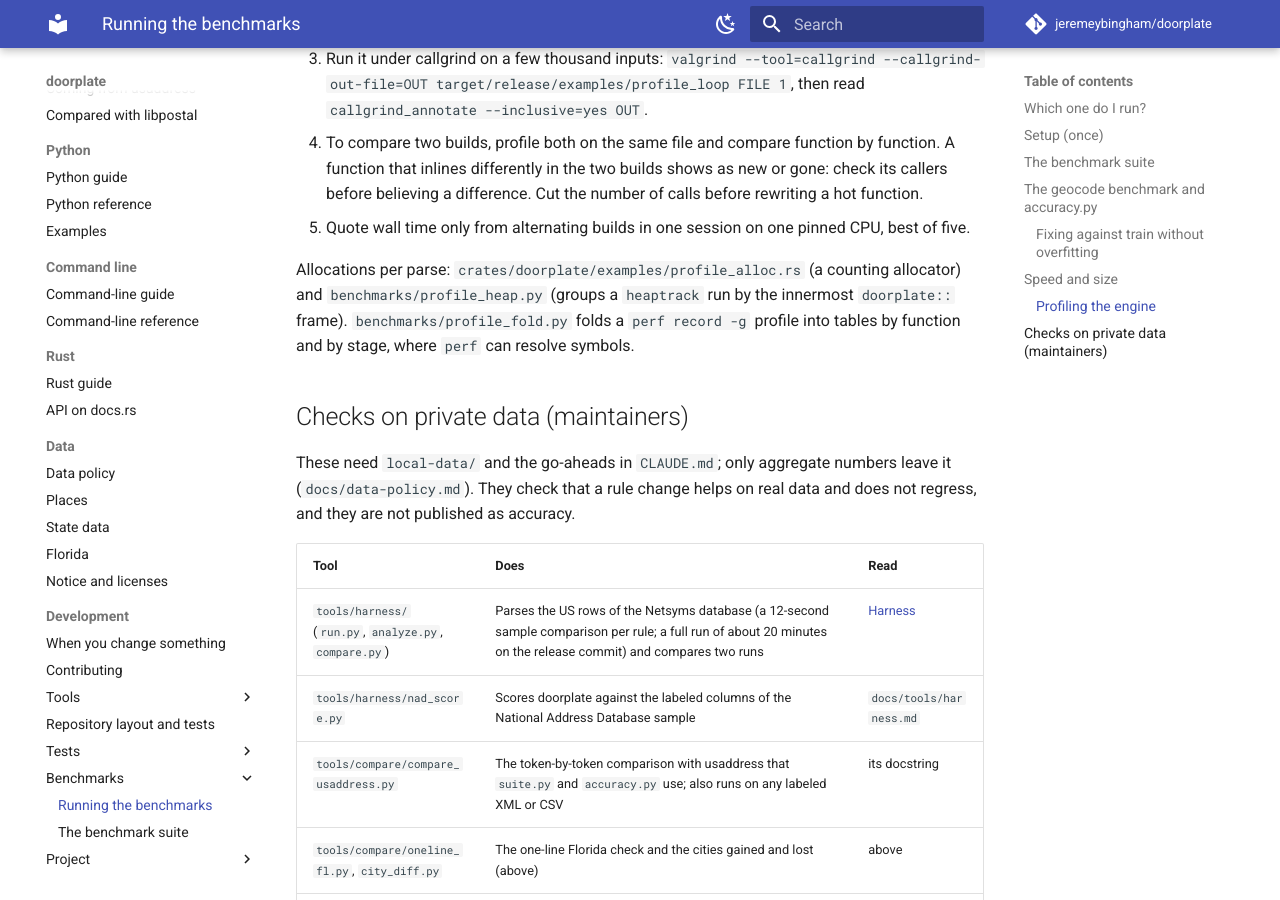
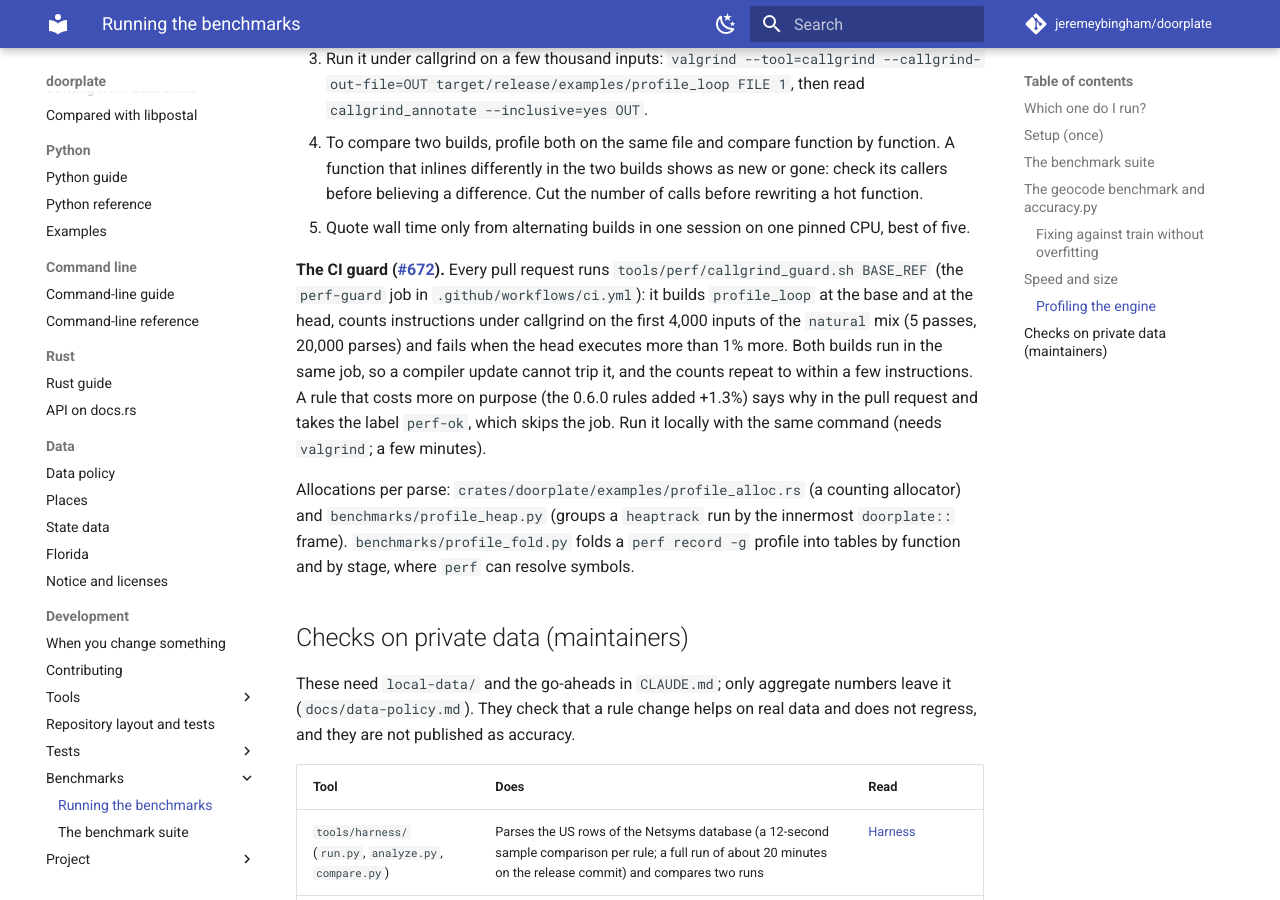
Before and after one commit to jeremeybingham/doorplate, an MkDocs documentation site: the page built from docs/running-benchmarks.md, in a window 1280 px wide and 900 px high, scrolled down 4524 px. Built offline with MkDocs 1.6.1 and Material for MkDocs 9.7.7, drawn with Linux system fonts in a browser that asks for light colours; comment, search, counter and statistics services are not loaded.

Commit message:
CI: callgrind guard for parse speed, fails above +1% instructions (#672 D4)
tools/perf/callgrind_guard.sh builds profile_loop at the base and at the head,
counts instructions on the first 4,000 inputs of the natural mix, and exits 1
above the limit. The perf-guard job runs it on pull requests; label perf-ok skips it.

Co-Authored-By: Claude Sonnet 5.5 <noreply@anthropic.com>

```diff
--- a/docs/running-benchmarks.md
+++ b/docs/running-benchmarks.md
@@ -141,6 +141,13 @@ Judge engine speed by instruction counts, which repeat exactly; wall time on a s
    of calls before rewriting a hot function.
 5. Quote wall time only from alternating builds in one session on one pinned CPU, best of five.
 
+**The CI guard (#672).** Every pull request runs `tools/perf/callgrind_guard.sh BASE_REF` (the `perf-guard` job in
+`.github/workflows/ci.yml`): it builds `profile_loop` at the base and at the head, counts instructions under callgrind
+on the first 4,000 inputs of the `natural` mix (5 passes, 20,000 parses) and fails when the head executes more than 1%
+more. Both builds run in the same job, so a compiler update cannot trip it, and the counts repeat to within a few instructions. A rule that
+costs more on purpose (the 0.6.0 rules added +1.3%) says why in the pull request and takes the label `perf-ok`, which
+skips the job. Run it locally with the same command (needs `valgrind`; a few minutes).
+
 Allocations per parse: `crates/doorplate/examples/profile_alloc.rs` (a counting allocator) and `benchmarks/profile_heap.py`
 (groups a `heaptrack` run by the innermost `doorplate::` frame). `benchmarks/profile_fold.py` folds a `perf record -g`
 profile into tables by function and by stage, where `perf` can resolve symbols.
```
Also changed, not shown: docs/change-checklist.md (+1 -1 lines), docs/repository.md (+1 -1 lines), 2 other files.
